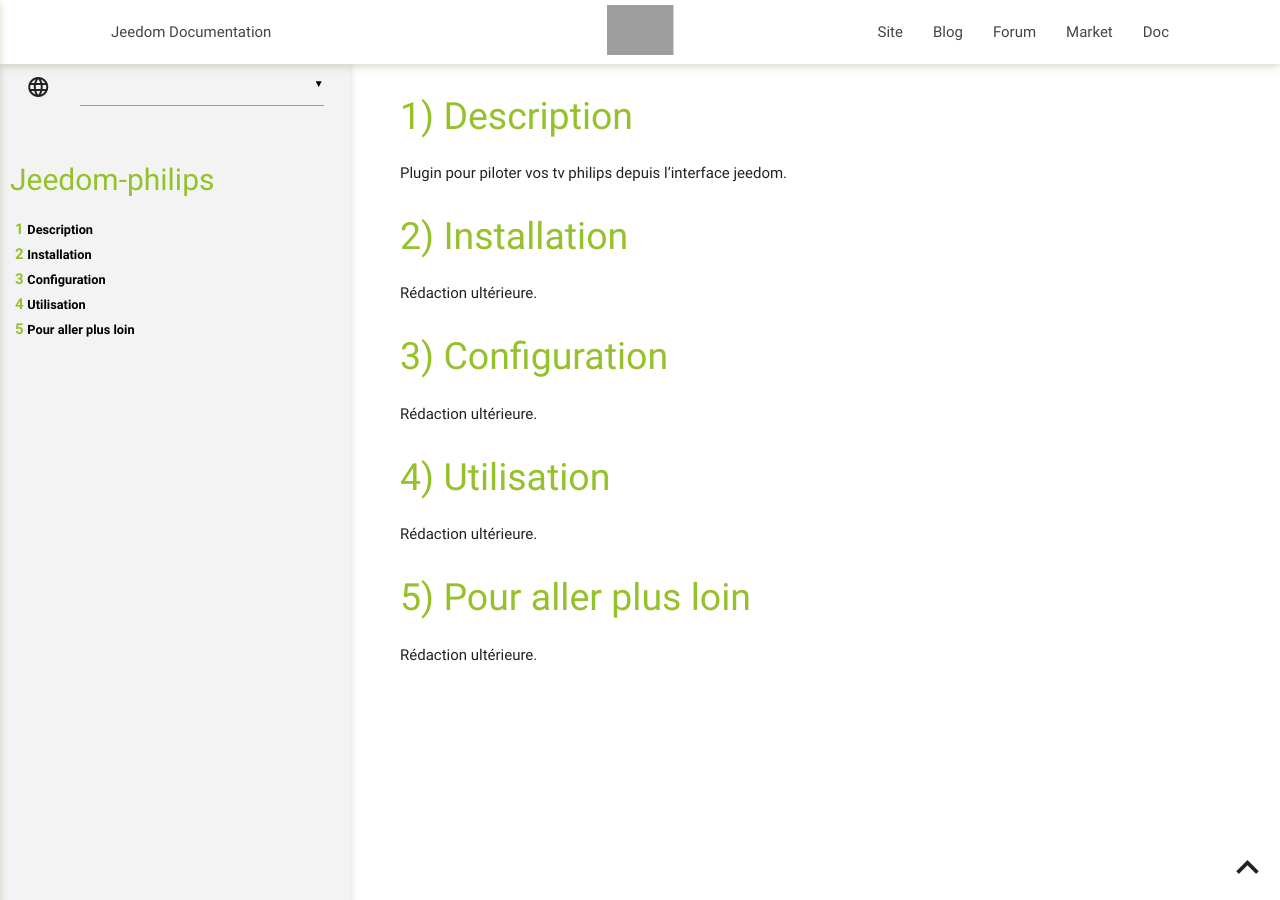
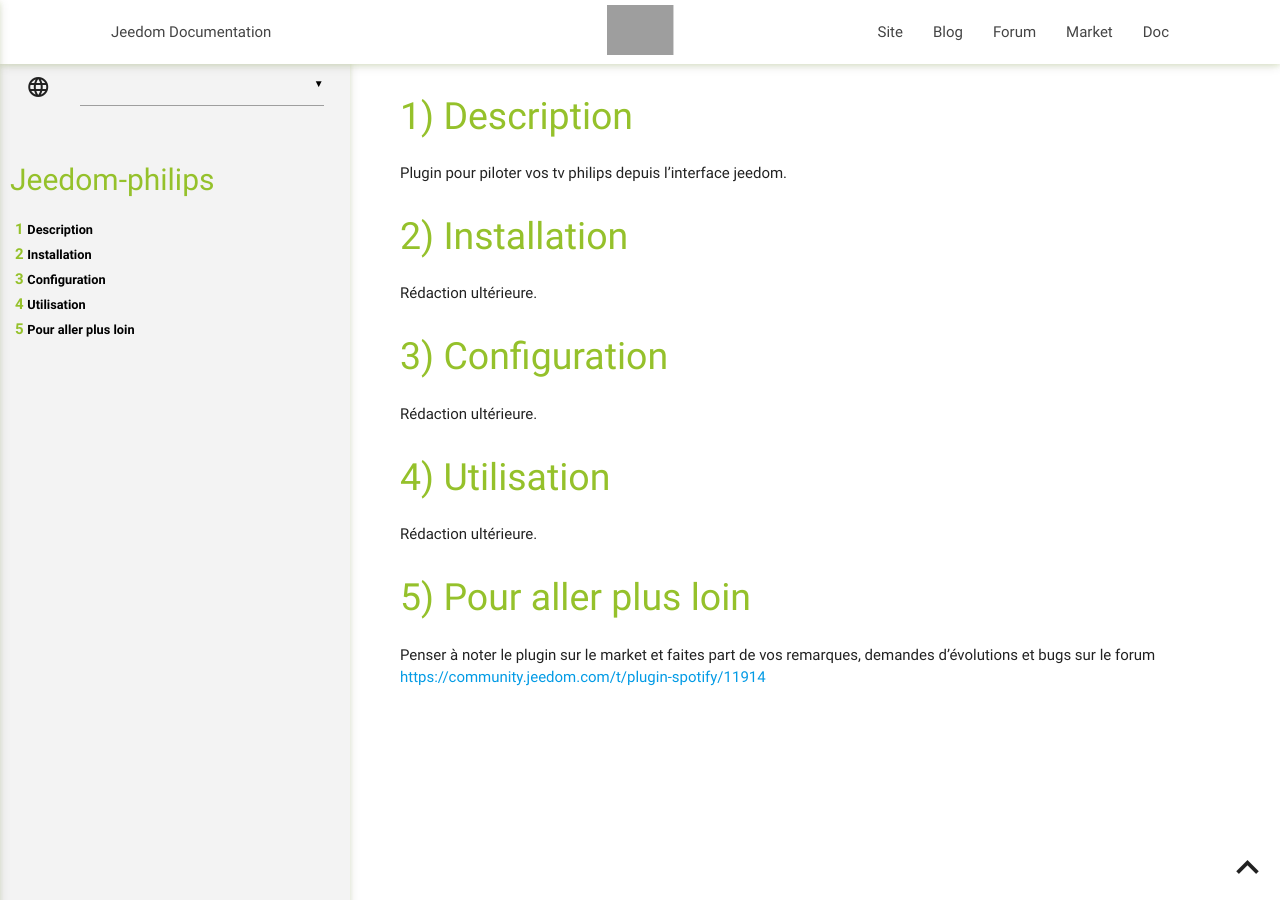
Before and after one commit to barre35/jeedom-plugin-philips, a Jekyll site: the page built from docs/fr_FR/index.md, in a window 1280 px wide. Built offline with Jekyll 4.4.1, drawn with Linux system fonts in a browser that asks for light colours; our own code applies the rules of GitHub Pages for plain Markdown files; grey boxes are pictures that could not be loaded.

Commit message:
22-12-2019 Version initiale du plugin

```diff
--- a/docs/fr_FR/index.md
+++ b/docs/fr_FR/index.md
@@ -21,4 +21,4 @@ Rédaction ultérieure.
 Pour aller plus loin
 ===
 
-Rédaction ultérieure.
+Penser à noter le plugin sur le market et faites part de vos remarques, demandes d'évolutions et bugs sur le forum [https://community.jeedom.com/t/plugin-spotify/11914](https://community.jeedom.com/t/plugin-spotify/11914)
```
